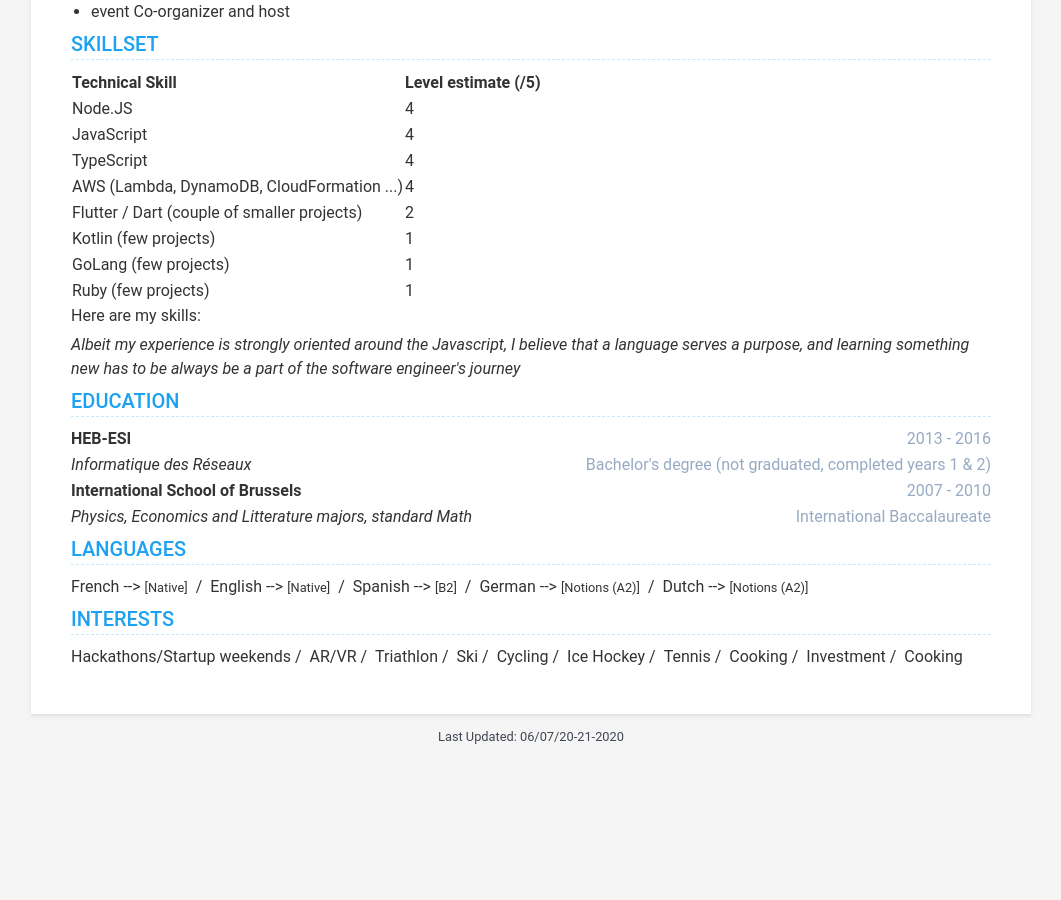
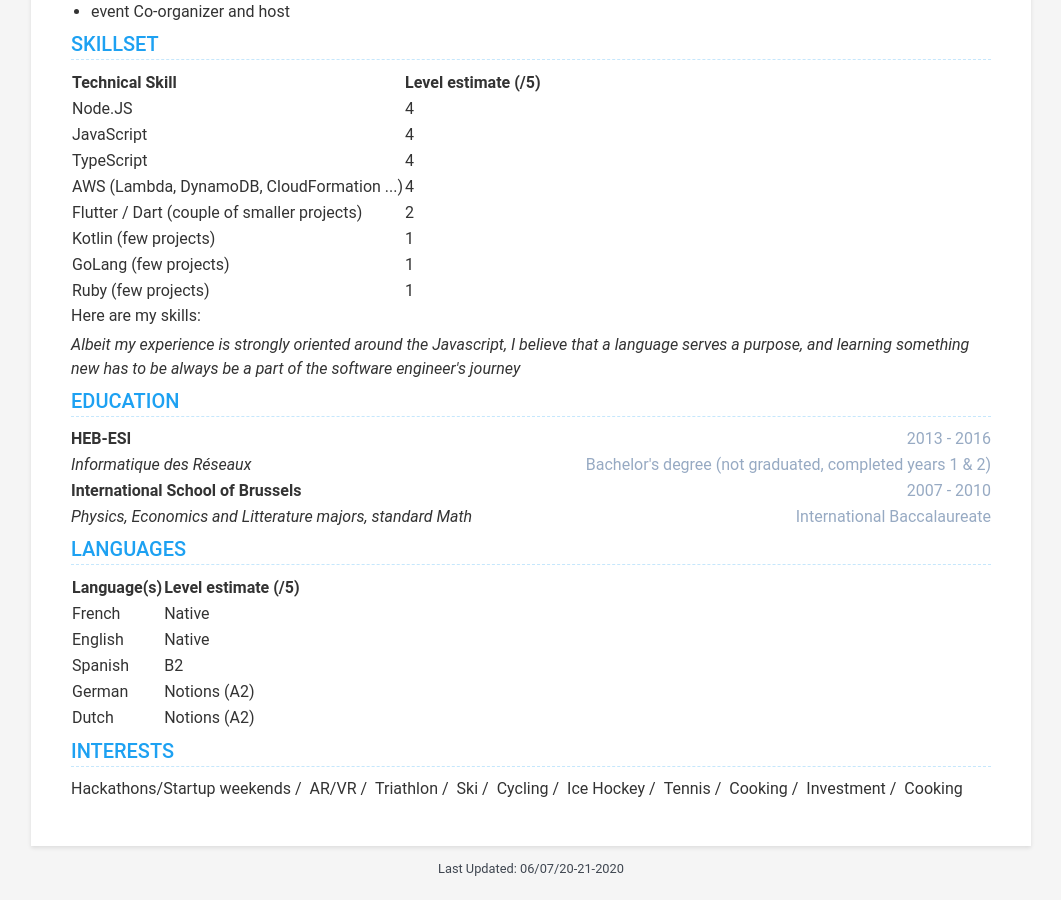
Before and after one commit to romdj/romdj.github.io, a Jekyll site: the page built from index.html, in a window 1280 px wide and 900 px high, scrolled down 1063 px. Shown: the whole window, without its empty margins (109-1170 px from the left). Built offline with Jekyll 4.4.1, drawn with Linux system fonts in a browser that asks for light colours; nearby versions of some CDN libraries; before the commit the page ends 1831 px from its top, so only the background shows below that.

Commit message:
Changing language display structure

```diff
--- a/_includes/language.html
+++ b/_includes/language.html
@@ -1,21 +1,26 @@
 {% assign languages = data.languages %}
 {% if languages and languages.display %}
 <section class="section languages-section">
-
     <div class="section-title">
         {{ languages.title }}
     </div>
 
-    <ul class="list-unstyled languages-list">
-        {% for language in languages.items %}
-        <li>
-            {{ language.idiom }} -->
-            {% if language.level %}
-            <small>[{{ language.level }}]</small>
-            {% endif %}
-        </li>
-        {% endfor %}
-    </ul>
-
+    <div class="details">
+        <table>
+            <thead>
+                <tr>
+                    <th colspan="1">Language(s)</th>
+                    <th colspan="1">Level estimate (/5)</th>
+                </tr>
+            </thead>
+            {% for language in languages.items %}
+            <tbody>
+                <tr>
+                    <td>{{ language.idiom }}</td>
+                    <td>{{ language.level }}</td>
+                </tr>
+            </tbody>
+            {% endfor %}
+        </table>
 </section>
 {% endif %}
```
